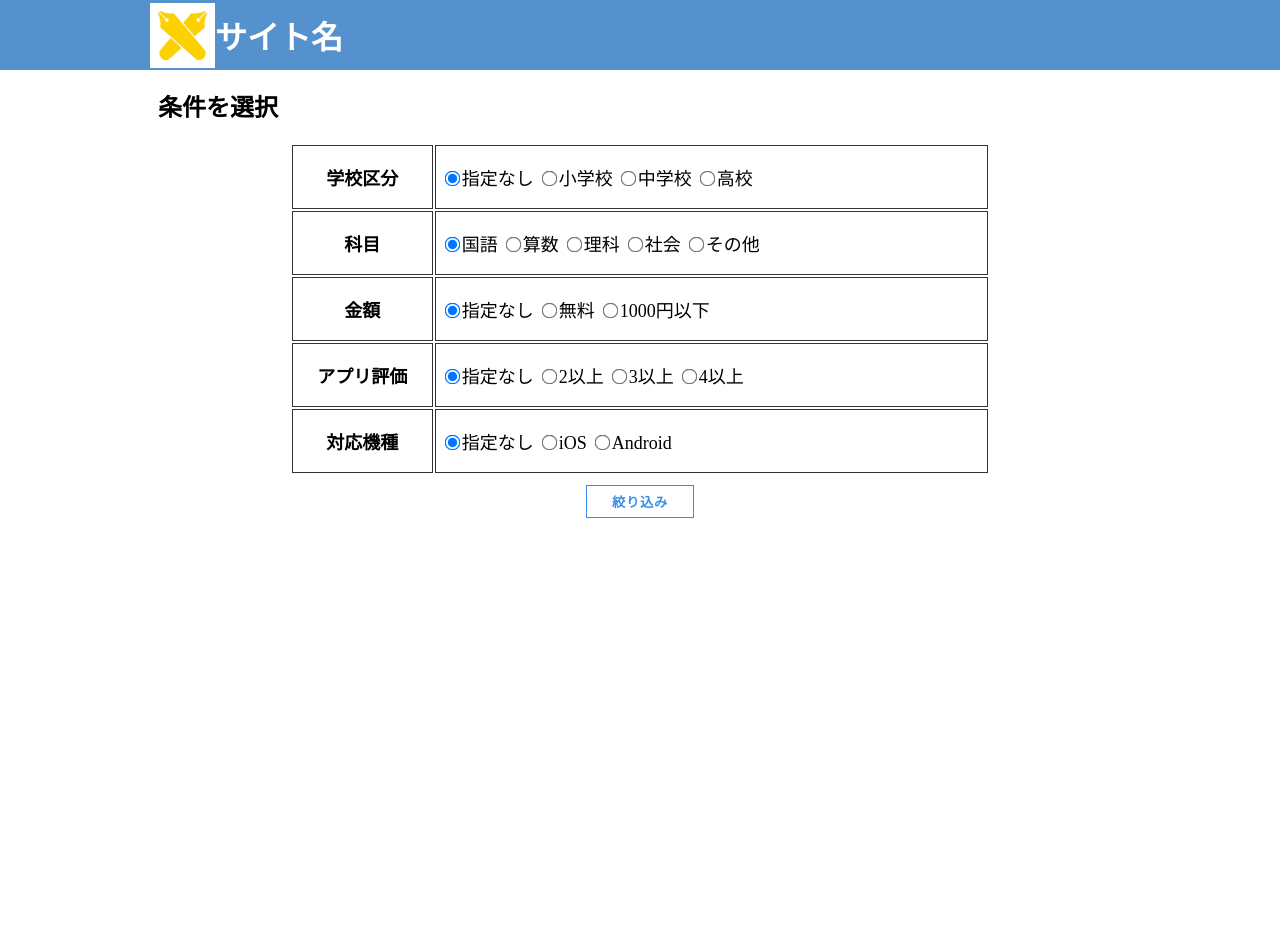
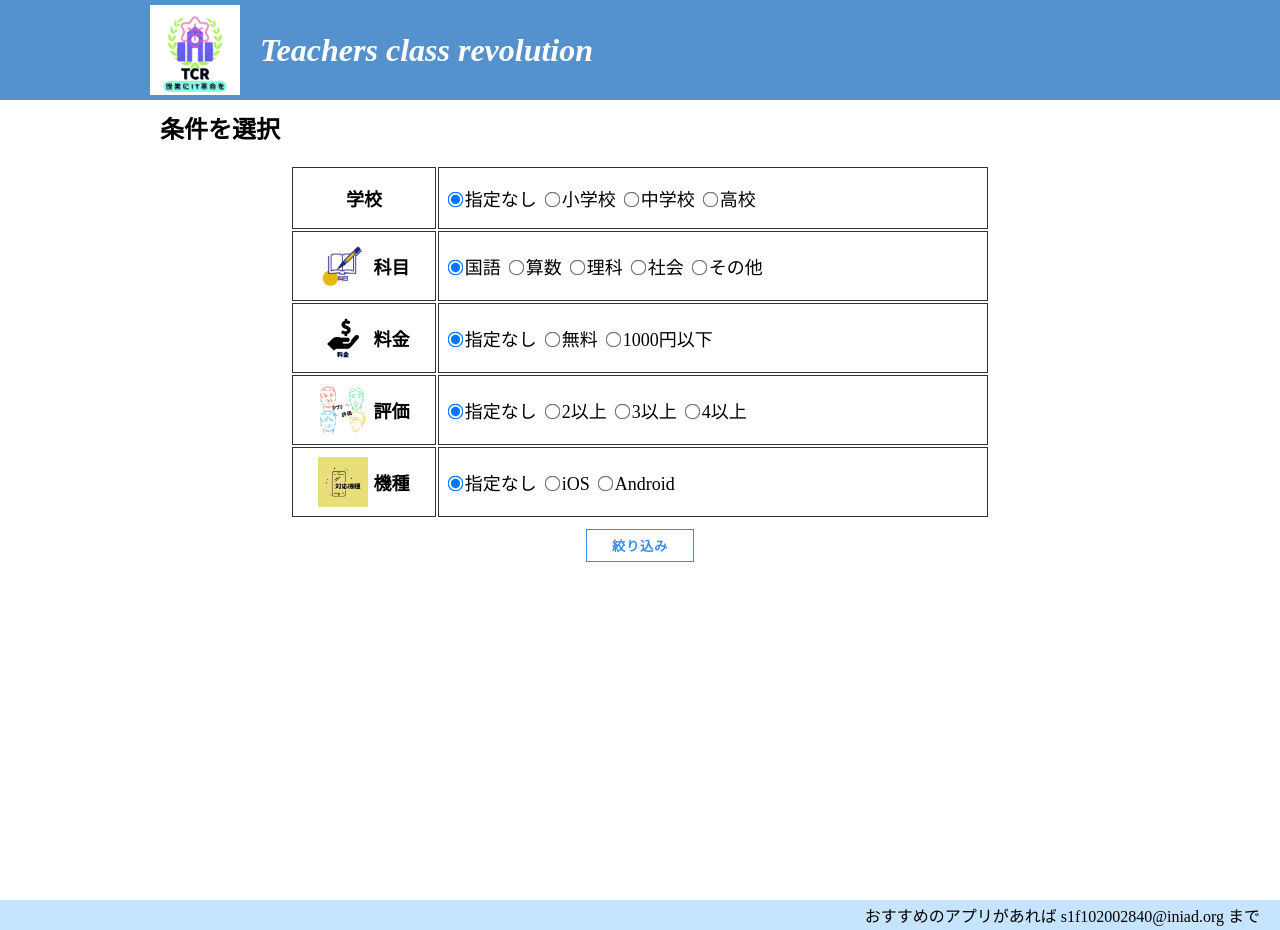
Before and after one commit to senttttt/webApp, a Django app: page /webapp/ in a window 1280 px wide. Before the commit the page ends 518 px from the top, so only its background shows below. Run offline with Django 3.2, Linux system fonts and the light colour scheme.

Commit message:
change logo

```diff
--- a/webapp/static/css/style.css
+++ b/webapp/static/css/style.css
@@ -2,7 +2,7 @@
 #header{
     display: flex;
     width: 100%;
-    height: 70px;
+    height: 100px;
     background-color: rgba(0, 91, 181, 0.671);
     position: fixed;
     top: 0;
@@ -11,13 +11,14 @@
 }
 
 #logo{
-    width: 65px;
-    height: 65px;
+    width: 90px;
+    height: 90px;
     padding-left: 150px;
 }
 
 #h1_header{
     color: white;
+    padding-left: 20px;
 }
 
 #page_name{
@@ -25,7 +26,13 @@
 }
 
 body{
-    padding-top: 60px;
+    padding-top: 90px;
+    position: relative;
+    padding-bottom: 30px;
+    margin: 0;
+}
+.content{
+    min-height: calc(100vh - 30px);
 }
 .btn{
 	display: inline-block;
@@ -44,6 +51,21 @@ body{
 .btn:hover{
     color: #ffffff;
     background-color: #388ded;
+}
+
+.contact{
+    display: flex;
+    width: 100%;
+    height: 30px;
+    background-color: rgba(171, 213, 255, 0.671);
+    position: absolute;
+    bottom: 0;
+    align-items: center;
+}
+
+#contact_state{
+    margin-right: 20px;
+    margin-left: auto;
 }
 
 /*index.html*/
@@ -66,15 +88,30 @@ select{
 }
 
 .search_title{
-    height: 60px;
     width: 150px;
     border: 1px solid #333;
-    text-align: center;
     border-collapse: collapse;
 }
 
+.search_detail{
+    display: inline-block;
+    vertical-align: middle;
+}
+
+.search_detail_img{
+    margin: 8px 0 8px 0;
+    display: inline-block;
+    vertical-align: middle;
+}
+
+.search_logo{
+    margin: 0 5px 0 0;
+    height: 50px;
+    vertical-align: top;
+    line-height: 1.0em;
+}
+
 .search_condition{
-    height: 60px;
     width: 600px;
     border: 1px solid #333;
     text-align: left;
--- a/webapp/templates/webapp/index.html
+++ b/webapp/templates/webapp/index.html
@@ -6,16 +6,17 @@
     <link rel="stylesheet" href="{% static 'css/style.css' %}">
   </head>
   <body>
+    <div class="content">
     <header id="header">
       <img src="../../static/images/samplelogo.png" id="logo">
-      <h1 id="h1_header">サイト名</h1>
+      <h1 id="h1_header"><i>Teachers class revolution</i></h1>
     </header>
     <h2 id="page_name">条件を選択</h2>
     <form action="{% url 'search' %}" method="post" id="search_field">
       {% csrf_token %}
       <table>
         <tr>
-          <td class="search_title"><font size="4"><b>学校区分</b></font></td>
+          <td class="search_title"><p class="search_detail"><font size="4"><b>学校</b></font></p></td>
           <td class="search_condition">
             <input type="radio" name="schoolInput" value="" style="transform:scale(1.2)" checked><font size="4">指定なし</font>
             <input type="radio" name="schoolInput" value="element" style="transform:scale(1.2)"><font size="4">小学校</font>
@@ -24,7 +25,7 @@
           </td>
         </tr>
         <tr>
-          <td class="search_title"><font size="4"><b>科目</b></font></td>
+          <td class="search_title"><p class="search_detail_img"><img src="../../static/images/subject.png" class="search_logo"></p><p class="search_detail"><font size="4"><b>科目</b></font></p></td>
           <td class="search_condition">
             <input type="radio" name="subjectInput" value="japanese" style="transform:scale(1.2)" checked><font size="4">国語</font>
             <input type="radio" name="subjectInput" value="math" style="transform:scale(1.2)"><font size="4">算数</font>
@@ -34,7 +35,7 @@
           </td>
         </tr>
         <tr>
-          <td class="search_title"><font size="4"><b>金額</b></font></td>
+          <td class="search_title"><p class="search_detail_img"><img src="../../static/images/money.png" class="search_logo"></p><p class="search_detail"><font size="4"><b>料金</b></font></p></td>
           <td class="search_condition">
             <p>
               <input type="radio" name="moneyInput" value="100000" style="transform:scale(1.2)" checked><font size="4">指定なし</font>
@@ -44,7 +45,7 @@
           </td>
         </tr>
         <tr>
-          <td class="search_title"><font size="4"><b>アプリ評価</b></font></td>
+          <td class="search_title"><p class="search_detail_img"><img src="../../static/images/value.png" class="search_logo"></p><p class="search_detail"><font size="4"><b>評価</b></font></p></td>
           <td class="search_condition">
             <input type="radio" name="valueInput" value = "0" style="transform:scale(1.2)" checked><font size="4">指定なし</font>
             <input type="radio" name="valueInput" value = "2" style="transform:scale(1.2)"><font size="4">2以上</font>
@@ -53,7 +54,7 @@
           </td>
         </tr>
         <tr>
-          <td class="search_title"><font size="4"><b>対応機種</b></font></td>
+          <td class="search_title"><p class="search_detail_img"><img src="../../static/images/machine.png" class="search_logo"></p><p class="search_detail"><font size="4"><b>機種</b></font></p></td>
           <td class="search_condition">
             <input type="radio" name="machineInput" value="" style="transform:scale(1.2)" checked><font size="4">指定なし</font>
             <input type="radio" name="machineInput" value="iOS" style="transform:scale(1.2)"><font size="4">iOS</font>
@@ -65,5 +66,11 @@
         <button type="submit" class="btn">絞り込み</button>
       </div>
     </form>
+    </div>
+    <footer class="contact">
+      <p id="contact_state">
+        おすすめのアプリがあれば s1f102002840@iniad.org まで
+      </p>
+    </footer>
   </body>
 </html>
```
Also changed, not shown: other parts of webapp/static/css/style.css (+86 -0 lines), webapp/templates/webapp/search.html (+15 -2 lines), webapp/static/images/machine.png (added), webapp/static/images/money.png (added), webapp/static/images/samplelogo.png, webapp/static/images/subject.png (added), webapp/static/images/value.png (added).
